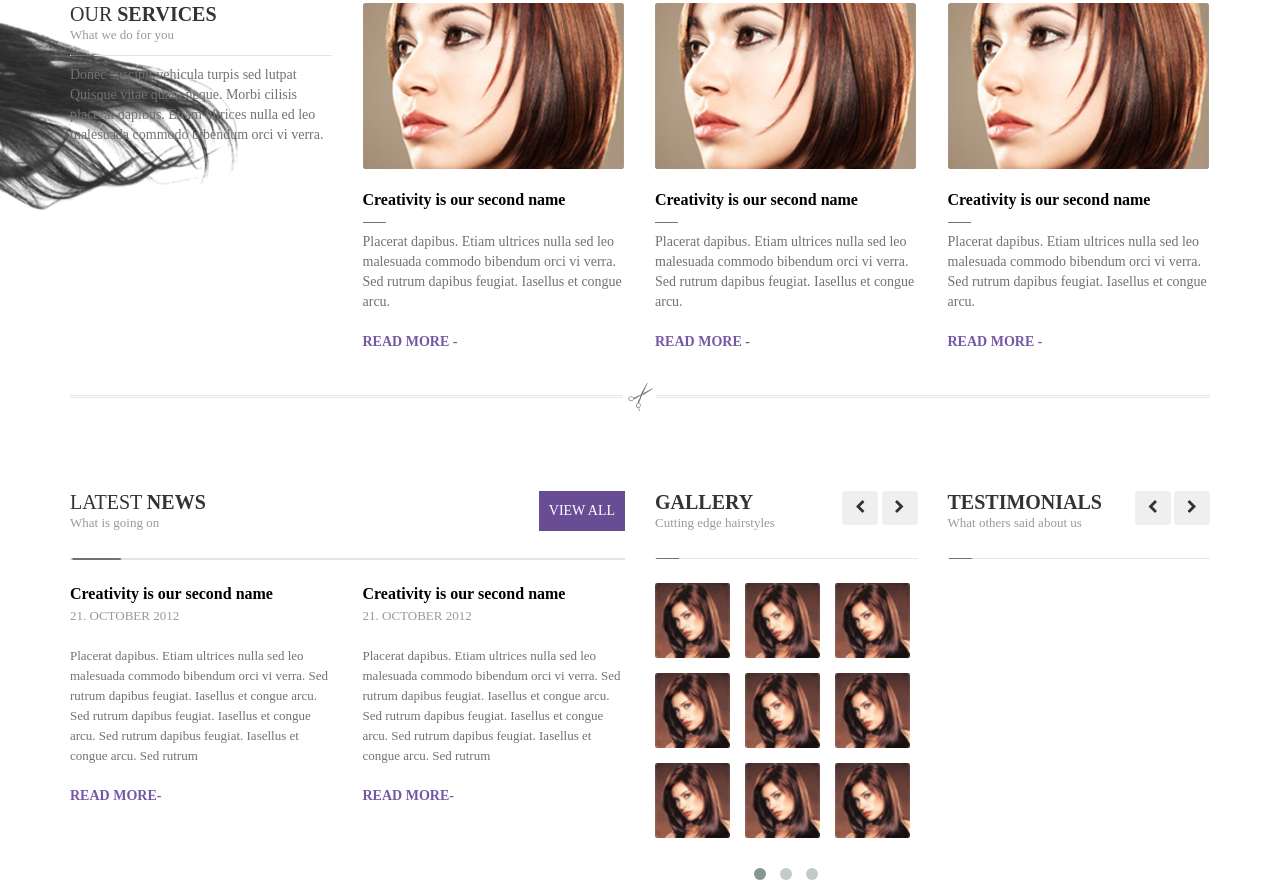
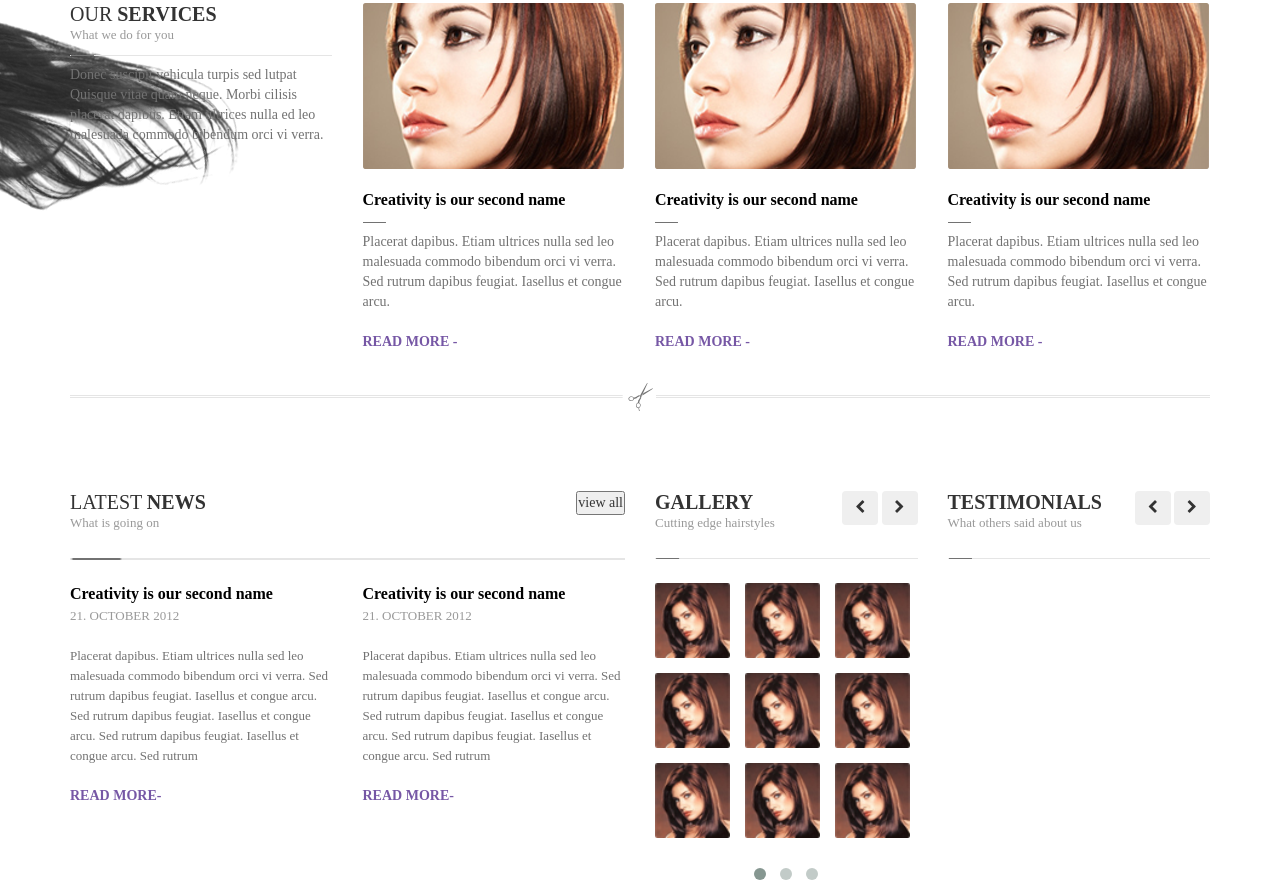
Before and after one commit to tuanfront-end/Devtrain-06, a website: page index.html in a window 1280 px wide. Shown: the part 567-1458 px from the top of the page. Drawn offline with nearby package versions, Linux system fonts and the light colour scheme; a web font is replaced by a local one.

Commit message:
Fix - call Css file

```diff
--- a/index.html
+++ b/index.html
@@ -5,9 +5,6 @@
     <title>Dev train - 06</title>
 
     <link rel="stylesheet" href="build/style.css">
-    <link rel="stylesheet" href="build/btn.css">
-    <link rel="stylesheet" href="build/my-a.css">
-    <link rel="stylesheet" href="build/my-animate.css">
 
     <link rel="stylesheet" href="build/slide-show.css">
     <link rel="stylesheet" href="build/css/font-awesome.css">
```
